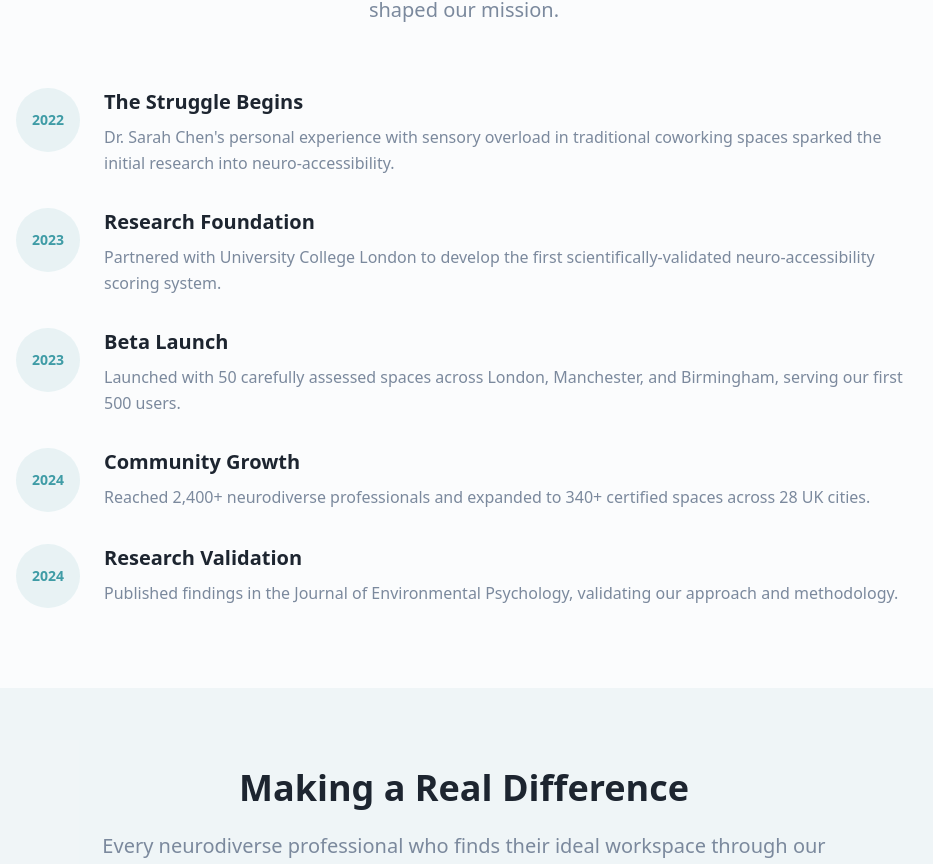
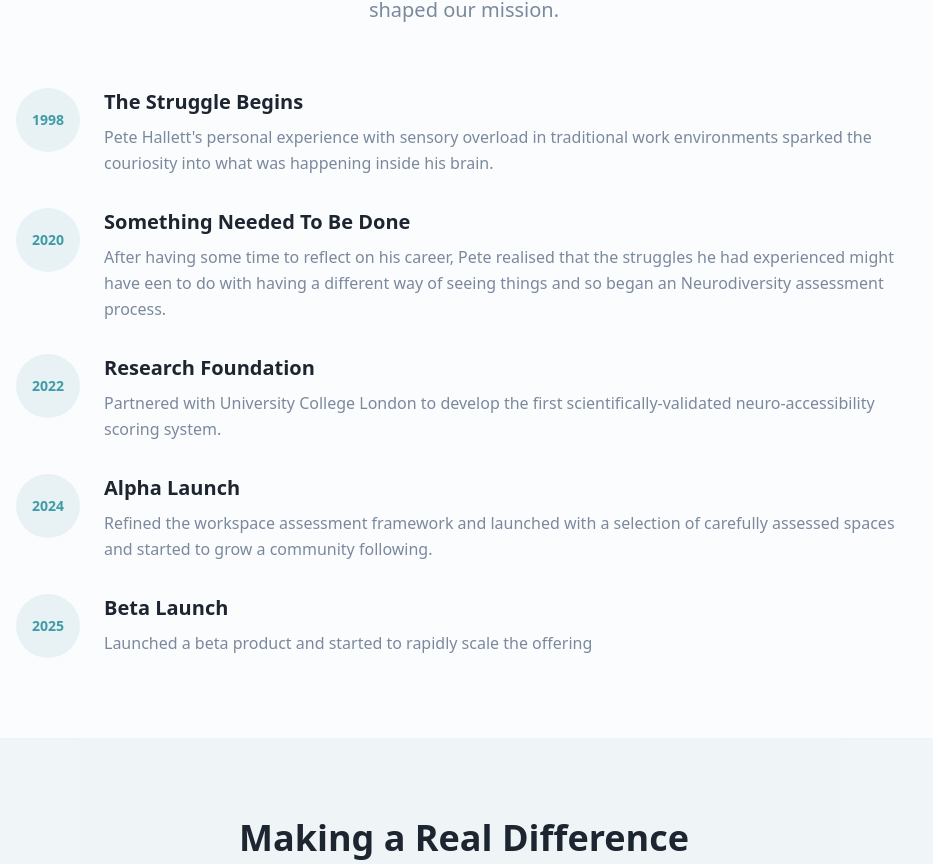
Before and after one commit to digipete/quiet-space-neuro-index, a React (Vite) app: page /about in a window 1280 px wide. Shown: the part 3579-4443 px from the top of the page, without its empty margins (176-1109 px from the left). Built offline with nearby package versions, Linux system fonts and the light colour scheme.

Commit message:
Update About.tsx

```diff
--- a/src/pages/About.tsx
+++ b/src/pages/About.tsx
@@ -49,29 +49,29 @@ const About = () => {
 
   const milestones = [
     {
-      year: "2022",
+      year: "1998",
       title: "The Struggle Begins",
-      description: "Dr. Sarah Chen's personal experience with sensory overload in traditional coworking spaces sparked the initial research into neuro-accessibility."
+      description: "Pete Hallett's personal experience with sensory overload in traditional work environments sparked the couriosity into what was happening inside his brain."
     },
     {
-      year: "2023",
+      year: "2020",
+      title: "Something Needed To Be Done",
+      description: "After having some time to reflect on his career, Pete realised that the struggles he had experienced might have een to do with having a different way of seeing things and so began an Neurodiversity assessment process."
+    },
+    {
+      year: "2022",
       title: "Research Foundation",
       description: "Partnered with University College London to develop the first scientifically-validated neuro-accessibility scoring system."
     },
     {
-      year: "2023",
-      title: "Beta Launch",
-      description: "Launched with 50 carefully assessed spaces across London, Manchester, and Birmingham, serving our first 500 users."
+      year: "2024",
+      title: "Alpha Launch",
+      description: "Refined the workspace assessment framework and launched with a selection of carefully assessed spaces and started to grow a community following."
     },
     {
-      year: "2024",
-      title: "Community Growth",
-      description: "Reached 2,400+ neurodiverse professionals and expanded to 340+ certified spaces across 28 UK cities."
-    },
-    {
-      year: "2024",
-      title: "Research Validation",
-      description: "Published findings in the Journal of Environmental Psychology, validating our approach and methodology."
+      year: "2025",
+      title: "Beta Launch",
+      description: "Launched a beta product and started to rapidly scale the offering"
     }
   ];
 
```
